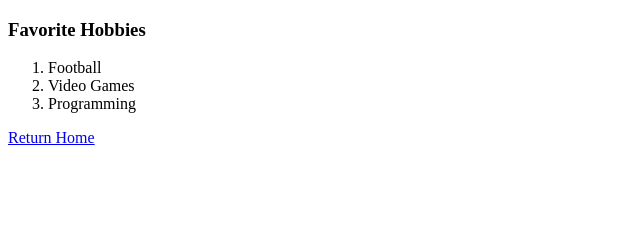
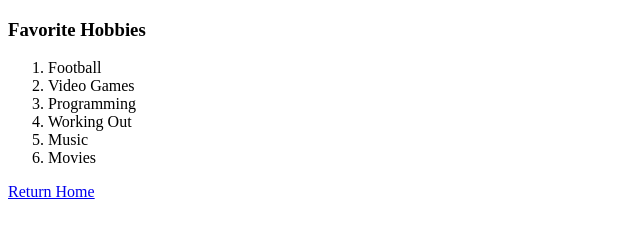
Before and after one commit to malprogramsometimes/cv, a plain HTML site: page hobbies.html in a window 1280 px wide. Shown: the whole page, without its empty margins (0-640 px from the left). Drawn offline with Linux system fonts and the light colour scheme.

Commit message:
Updated the hobbies page

```diff
--- a/hobbies.html
+++ b/hobbies.html
@@ -10,6 +10,9 @@
         <li>Football</li>
         <li>Video Games</li>
         <li>Programming</li>
+        <li>Working Out</li>
+        <li>Music</li>
+        <li>Movies</li>
     </ol>
     <a href="index.html">Return Home</a>
 </body>
```
